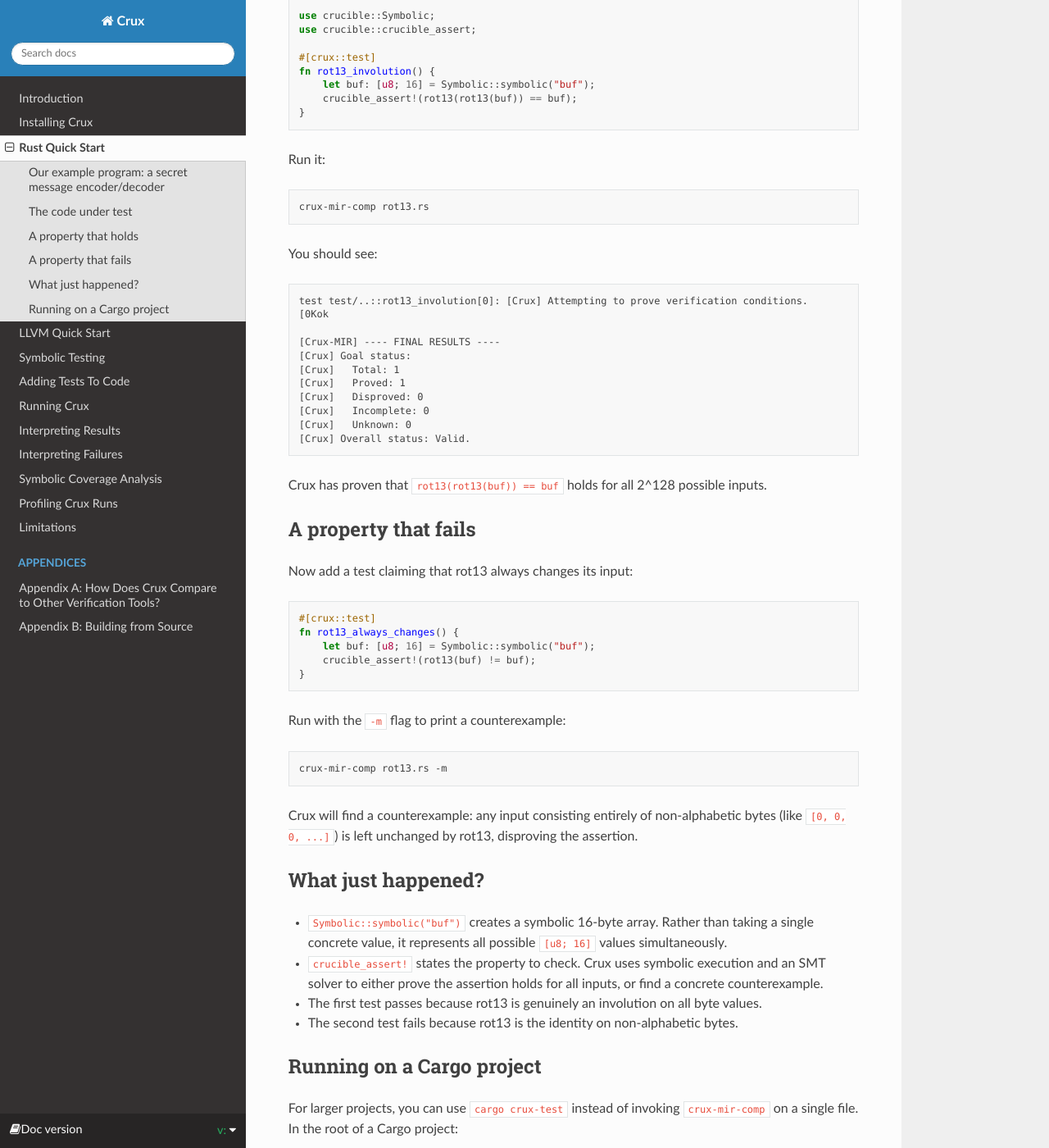
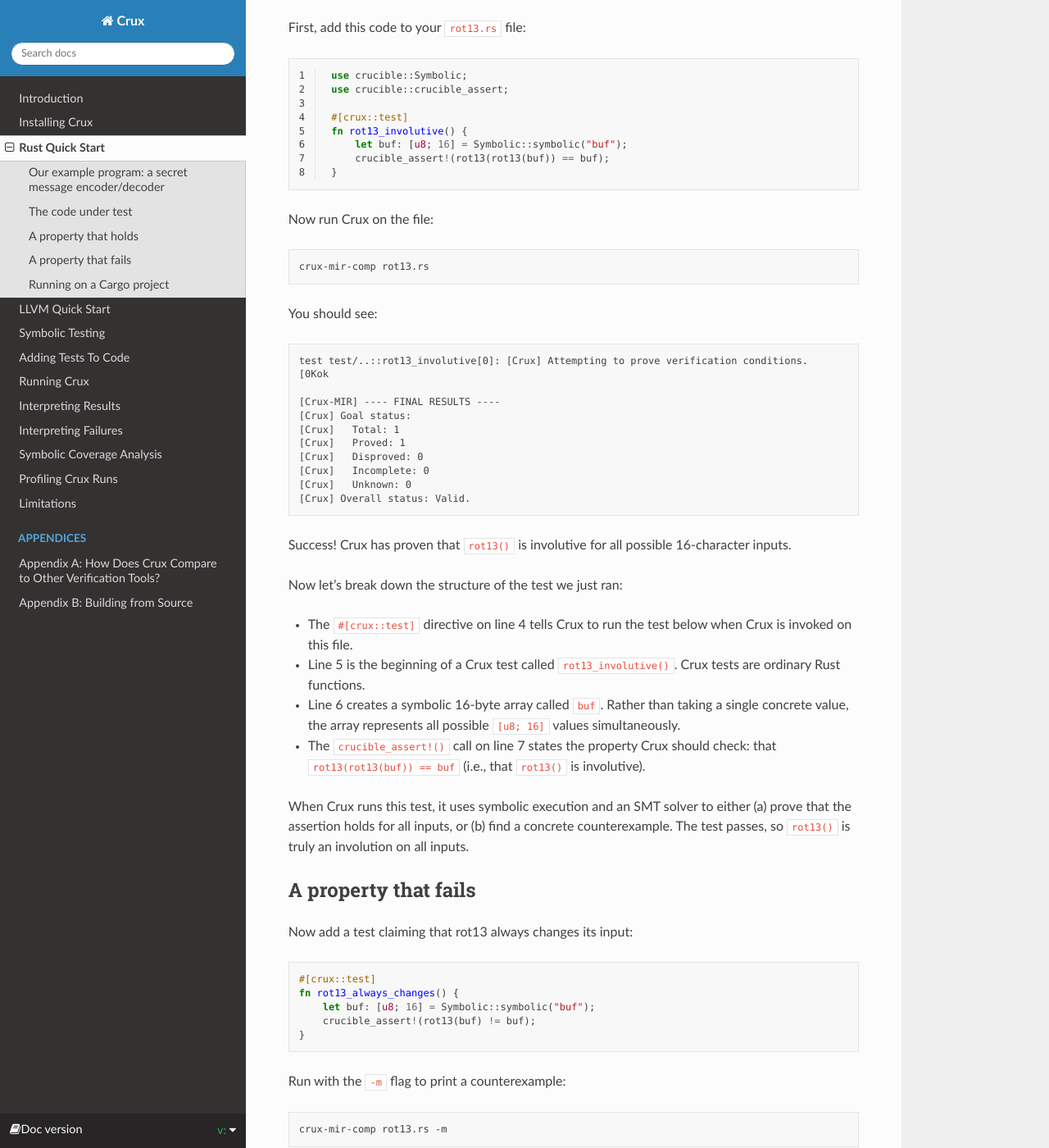
Before and after one commit to GaloisInc/crux, a Sphinx documentation site: the page built from docs/rust-quick-start.rst, in a window 1280 px wide and 1400 px high, scrolled down 1415 px. Shown: the whole window at 82% size. Built offline with Sphinx 7.4.7 and the Read the Docs theme 3.1.0, drawn with Linux system fonts in a browser that asks for light colours; some of the changed text lies outside the part shown.

Commit message:
clean up ROT13 'success' example

```diff
--- a/docs/rust-quick-start.rst
+++ b/docs/rust-quick-start.rst
@@ -15,15 +15,13 @@
    **B** (letter  2)  ━━▶  **O** (2 + 13 = letter 15)
    ...
 
-Letters in the latter half of the alphabet (N--Z) wrap around to the beginning. You can also think of N--Z as shifting 13 steps backward. You'll get the same result either way, because the Latin alphabet has 26 letters. For example:
+The letters N--Z shift past the end of the alphabet and wrap around to the beginning, which is the same as shifting backwards because the Latin alphabet has 26 letters. For example:
 
 .. parsed-literal::
 
    **Z** (letter 26)  ━━▶  **M** ((26 + 13) % 26 = 26 - 13 = letter 13)
 
-At Galois, we sometimes use ROT13 to encrypt answers to math and logic puzzles, so that we can share answers without spoiling the puzzle for those who want to solve it themselves. Here's an example:
-
-(example puzzle)
+At Galois, we sometimes use ROT13 to encrypt answers to math and logic puzzles, so that we can share answers without spoiling the puzzle for those who are still solving it.
 
 
 The code under test
@@ -32,6 +30,7 @@
 Let's create a file called ``rot13.rs`` with a simple ROT13 implementation:
 
 .. code-block:: rust
+   :linenos:
 
    fn rot13(buf: [u8; 16]) -> [u8; 16] {
        let mut out = [0u8; 16];
@@ -47,26 +46,30 @@
        out
    }
 
-Notice that ``rot13()`` takes in a fixed-size 16-character message. Crux works best on functions with fixed-size parameters.
+Notice that ``rot13()`` takes in a fixed-size 16-character message. As we discussed in the introduction, Crux works best with code that manipulates finite data structures.
 
 A property that holds
 ---------------------
 
-rot13 is an involution: applying it twice returns the original input. Add a
-test that verifies this for all possible 16-byte inputs:
+A neat property of ROT13 is that it's *involutive*. That's a fancy way of saying that if you apply ROT13 to any message *m*, and then you apply ROT13 to the result, you'll get back your original *m*. This property means that ROT13 can be used to encrypt and decrypt the same message!
+
+Let's use Crux to check that this property holds for our implementation of ROT13. Below, we'll provide code for a Crux test that checks the property, run the test to see what output it produces, and then explain the structure of the test, line by line.
+
+First, add this code to your ``rot13.rs`` file:
 
 .. code-block:: rust
+  :linenos:
 
    use crucible::Symbolic;
    use crucible::crucible_assert;
 
    #[crux::test]
-   fn rot13_involution() {
+   fn rot13_involutive() {
        let buf: [u8; 16] = Symbolic::symbolic("buf");
        crucible_assert!(rot13(rot13(buf)) == buf);
    }
 
-Run it:
+Now run Crux on the file:
 
 .. code-block:: bash
 
@@ -76,7 +79,7 @@
 
 .. code-block:: text
 
-   test test/..::rot13_involution[0]: [Crux] Attempting to prove verification conditions.
+   test test/..::rot13_involutive[0]: [Crux] Attempting to prove verification conditions.
    [0Kok
 
    [Crux-MIR] ---- FINAL RESULTS ----
@@ -88,8 +91,16 @@
    [Crux]   Unknown: 0
    [Crux] Overall status: Valid.
 
-Crux has proven that ``rot13(rot13(buf)) == buf`` holds for all 2^128 possible
-inputs.
+Success! Crux has proven that ``rot13()`` is involutive for all possible 16-character inputs.
+
+Now let's break down the structure of the test we just ran:
+
+- The ``#[crux::test]`` directive on line 4 tells Crux to run the test below when Crux is invoked on this file.
+- Line 5 is the beginning of a Crux test called ``rot13_involutive()``. Crux tests are ordinary Rust functions.
+- Line 6 creates a symbolic 16-byte array called ``buf``. Rather than taking a single concrete value, the array represents all possible ``[u8; 16]`` values simultaneously.
+- The ``crucible_assert!()`` call on line 7 states the property Crux should check: that ``rot13(rot13(buf)) == buf`` (i.e., that ``rot13()`` is involutive).
+
+When Crux runs this test, it uses symbolic execution and an SMT solver to either (a) prove that the assertion holds for all inputs, or (b) find a concrete counterexample. The test passes, so ``rot13()`` is truly an involution on all inputs.
 
 A property that fails
 ---------------------
@@ -114,17 +125,6 @@
 non-alphabetic bytes (like ``[0, 0, 0, ...]``) is left unchanged by rot13,
 disproving the assertion.
 
-What just happened?
--------------------
-
-- ``Symbolic::symbolic("buf")`` creates a symbolic 16-byte array. Rather than
-  taking a single concrete value, it represents all possible ``[u8; 16]``
-  values simultaneously.
-- ``crucible_assert!`` states the property to check. Crux uses symbolic
-  execution and an SMT solver to either prove the assertion holds for all
-  inputs, or find a concrete counterexample.
-- The first test passes because rot13 is genuinely an involution on all byte
-  values.
 - The second test fails because rot13 is the identity on non-alphabetic bytes.
 
 Running on a Cargo project
```
